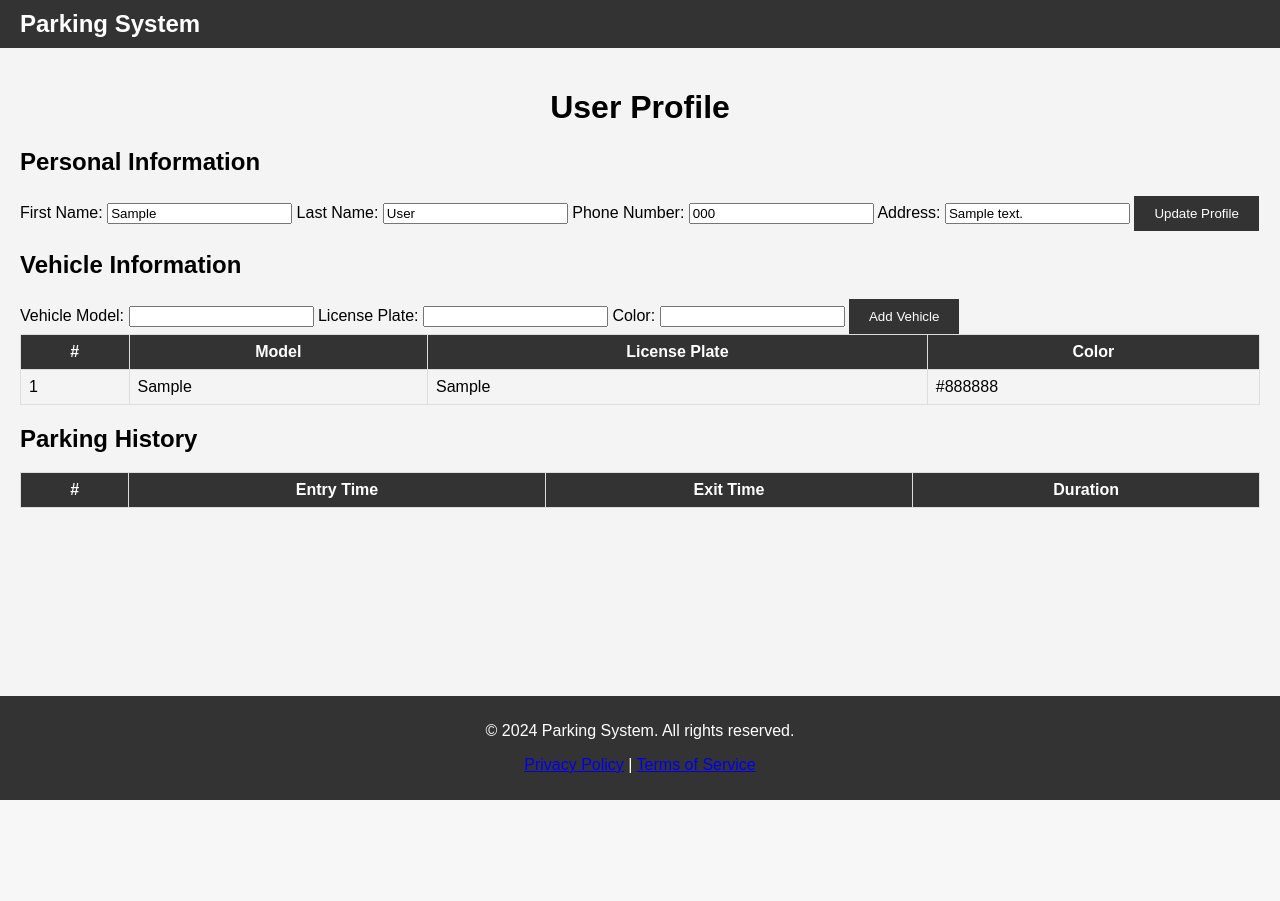
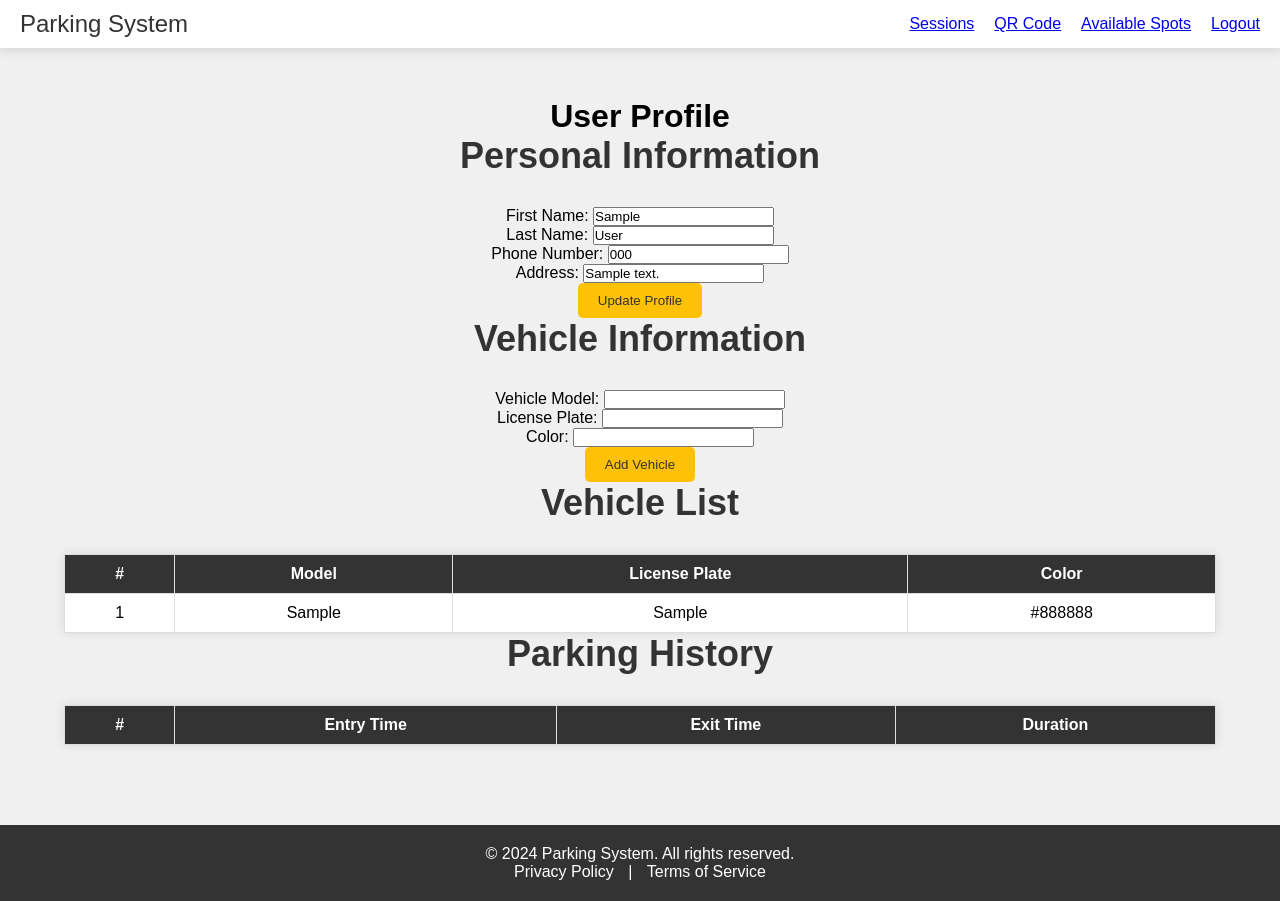
Before and after one commit to Beretus/ProjektParking, a Flask app: page /profile in a window 1280 px wide. Before the commit the page ends 800 px from the top, so only its background shows below. Run offline with Flask 3, Linux system fonts and the light colour scheme; a user stored in the database is signed in; tables that the repository leaves empty hold one stand-in row (values such as "Sample post"); data that the repository does not hold is empty; parts of the project's set-up code (start-up, migrations or seed data) failed here and were passed over.

Commit message:
Update profile.html

```diff
--- a/templates/profile.html
+++ b/templates/profile.html
@@ -4,7 +4,7 @@
     <meta charset="UTF-8">
     <meta name="viewport" content="width=device-width, initial-scale=1.0">
     <title>User Profile</title>
-    <link rel="stylesheet" href="{{ url_for('styles', filename='profileStyle.css') }}">
+    <link rel="stylesheet" href="styles/sesjeStyle.css">
 </head>
 <body>
     <nav class="nav-menu">
@@ -31,38 +31,52 @@
 
     <div class="content-container">
         <h1 class="text-center">User Profile</h1>
+
+        <div class="form-section">
+            <h2>Personal Information</h2>
             <form method="POST">
-            <h2>Personal Information</h2>
+                <div class="form-group">
                     <label for="first_name">First Name:</label>
-            <input type="text" id="first_name" name="first_name" value="{{ current_user.first_name }}">
-
+                    <input type="text" id="first_name" name="first_name" class="form-control" value="{{ current_user.first_name }}">
+                </div>
+                <div class="form-group">
                     <label for="last_name">Last Name:</label>
-            <input type="text" id="last_name" name="last_name" value="{{ current_user.last_name }}">
-
+                    <input type="text" id="last_name" name="last_name" class="form-control" value="{{ current_user.last_name }}">
+                </div>
+                <div class="form-group">
                     <label for="phone_number">Phone Number:</label>
-            <input type="text" id="phone_number" name="phone_number" value="{{ current_user.phone_number }}">
-
+                    <input type="text" id="phone_number" name="phone_number" class="form-control" value="{{ current_user.phone_number }}">
+                </div>
+                <div class="form-group">
                     <label for="address">Address:</label>
-            <input type="text" id="address" name="address" value="{{ current_user.address }}">
-
+                    <input type="text" id="address" name="address" class="form-control" value="{{ current_user.address }}">
+                </div>
                 <button type="submit" class="btn">Update Profile</button>
             </form>
+        </div>
 
+        <div class="form-section">
             <h2>Vehicle Information</h2>
             <form method="POST" action="{{ url_for('add_vehicle') }}">
+                <div class="form-group">
                     <label for="model">Vehicle Model:</label>
-            <input type="text" id="model" name="model" required>
-
+                    <input type="text" id="model" name="model" class="form-control" required>
+                </div>
+                <div class="form-group">
                     <label for="license_plate">License Plate:</label>
-            <input type="text" id="license_plate" name="license_plate" required>
-
+                    <input type="text" id="license_plate" name="license_plate" class="form-control" required>
+                </div>
+                <div class="form-group">
                     <label for="color">Color:</label>
-            <input type="text" id="color" name="color">
-
+                    <input type="text" id="color" name="color" class="form-control">
+                </div>
                 <button type="submit" class="btn">Add Vehicle</button>
             </form>
+        </div>
 
-        <table class="table mt-3">
+        <div class="table-section">
+            <h2>Vehicle List</h2>
+            <table class="table">
                 <thead>
                     <tr>
                         <th>#</th>
@@ -82,9 +96,11 @@
                     {% endfor %}
                 </tbody>
             </table>
+        </div>
 
+        <div class="table-section">
             <h2>Parking History</h2>
-        <table class="table mt-3">
+            <table class="table">
                 <thead>
                     <tr>
                         <th>#</th>
@@ -111,6 +127,7 @@
                 </tbody>
             </table>
         </div>
+    </div>
 
     <footer class="footer">
         <div class="footer-container">
```
Lines whose indentation alone changed are shown as unchanged.
